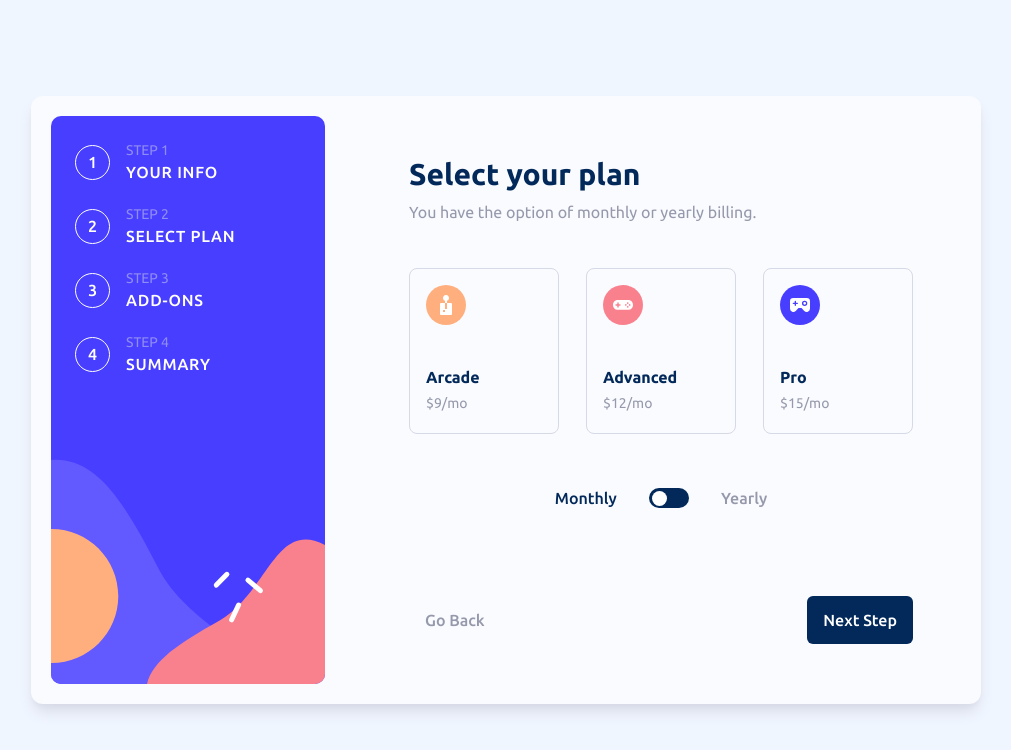
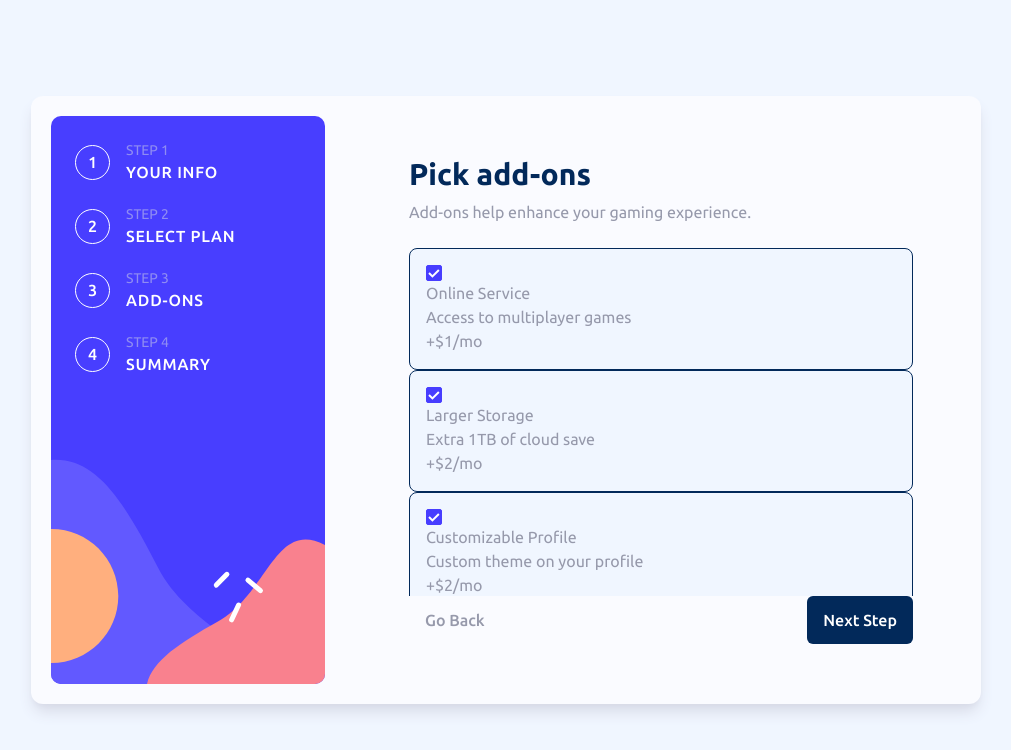
Before and after one commit to better5afe/Multi-Step-Form, a React (Create React App) app: page / in a window 1280 px wide. Shown: the top 750 px of the page, without its empty margins (134-1145 px from the left). Built offline with nearby package versions, Linux system fonts and the light colour scheme.

Commit message:
Checkbox implemented

```diff
--- a/src/App.tsx
+++ b/src/App.tsx
@@ -18,8 +18,8 @@ const App = () => {
 			<FormNavigation />
 			<div className='large:w-[600px] large:px-12'>
 				{/* <UserInfoForm /> */}
-				<PlanForm />
-				{/* <AddOnsForm /> */}
+				{/* <PlanForm /> */}
+				<AddOnsForm />
 				{/* <SummaryForm /> */}
 				{/* <SuccessPage /> */}
 			</div>
--- /dev/null
+++ b/src/components/addons-form/AddOnCard.tsx
@@ -0,0 +1,27 @@
+import { AddOnCardProps } from '../../models/types';
+import Card from '../reusable/Card';
+import Checkbox from '../reusable/Checkbox';
+
+const AddOnCard: React.FC<AddOnCardProps> = ({
+	id,
+	addOnName,
+	addOnDesc,
+	addOnPrice,
+	planType,
+}) => {
+	let dummyIsActive = true;
+	return (
+		<Card className='addon-card' isActive={dummyIsActive}>
+			<Checkbox isActive={dummyIsActive} />
+			<div>
+				<p>{addOnName}</p>
+				<p>{addOnDesc}</p>
+			</div>
+			<p>
+				+${addOnPrice}/{planType}
+			</p>
+		</Card>
+	);
+};
+
+export default AddOnCard;
--- a/src/components/addons-form/AddOnsForm.tsx
+++ b/src/components/addons-form/AddOnsForm.tsx
@@ -1,5 +1,6 @@
 import StepTitle from '../reusable/StepTitle';
 import FormControls from '../reusable/FormControls';
+import AddOnCard from './AddOnCard';
 
 const AddOnsForm = () => {
 	const submitAddOnsHandler = (event: React.FormEvent) => {
@@ -18,6 +19,29 @@ const AddOnsForm = () => {
 					stepTitle='Pick add-ons'
 					stepDesc='Add-ons help enhance your gaming experience.'
 				/>
+				<div>
+					<AddOnCard
+						id='service'
+						addOnName='Online Service'
+						addOnDesc='Access to multiplayer games'
+						addOnPrice='1'
+						planType='mo'
+					/>
+					<AddOnCard
+						id='storage'
+						addOnName='Larger Storage'
+						addOnDesc='Extra 1TB of cloud save'
+						addOnPrice='2'
+						planType='mo'
+					/>
+					<AddOnCard
+						id='profile'
+						addOnName='Customizable Profile'
+						addOnDesc='Custom theme on your profile'
+						addOnPrice='2'
+						planType='mo'
+					/>
+				</div>
 			</div>
 			<FormControls
 				submitFormHandler={submitAddOnsHandler}
--- a/src/components/reusable/Card.tsx
+++ b/src/components/reusable/Card.tsx
@@ -6,7 +6,7 @@ const Card: React.FC<CardProps> = ({ className, isActive, children }) => {
 			tabIndex={0}
 			className={`card ${className} p-4 border border-lightGray rounded-lg outline-none cursor-pointer transition-colors duration-300 ${
 				isActive && 'card--active'
-			} hover:bg-magnolia hover:border-marineBlue focus:bg-magnolia focus:border-marineBlue`}
+			} hover:border-marineBlue focus:border-marineBlue`}
 		>
 			{children}
 		</div>
--- a/src/components/reusable/Checkbox.tsx
+++ b/src/components/reusable/Checkbox.tsx
@@ -1,5 +1,30 @@
-const Checkbox = () => {
-	return <div></div>;
+import { CheckboxProps } from '../../models/types';
+
+const Checkbox: React.FC<CheckboxProps> = ({ isActive }) => {
+	return (
+		<div
+			className={`w-4 h-4 border border-lightGray rounded-sm ${
+				isActive &&
+				'flex justify-center items-center bg-purplishBlue border-purplishBlue'
+			}`}
+		>
+			{isActive && (
+				<svg
+					xmlns='http://www.w3.org/2000/svg'
+					width='12'
+					height='9'
+					viewBox='0 0 12 9'
+				>
+					<path
+						fill='none'
+						stroke='#FFF'
+						strokeWidth='2'
+						d='m1 4 3.433 3.433L10.866 1'
+					/>
+				</svg>
+			)}
+		</div>
+	);
 };
 
 export default Checkbox;
```
Also changed, not shown: src/models/types.ts (+21 -7 lines).
